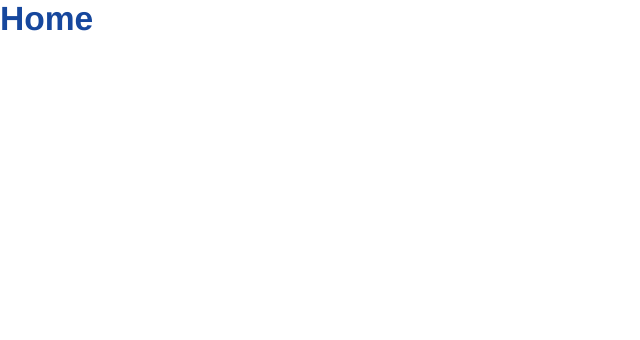
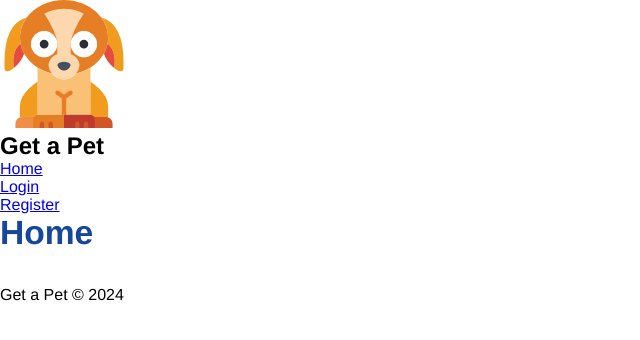
Before and after one commit to Renanpacheco/get_a_pet_front, a React (Create React App) app: page / in a window 1280 px wide. Shown: the top 340 px of the page, without its empty margins (0-640 px from the left). Built offline with nearby package versions, Linux system fonts and the light colour scheme.

Commit message:
add navbar and footer

```diff
--- a/src/App.js
+++ b/src/App.js
@@ -1,10 +1,16 @@
 import { BrowserRouter as Router, Routes, Route} from "react-router-dom";
+
+/* components */
+import Navbar from "./components/layout/Navbar"
+import Footer from "./components/layout/Footer";
+/* pages */
 import Home from "./components/pages/Home";
 import Login from "./components/pages/Auth/Login";
 import Register from "./components/pages/Auth/Register";
 function App() {
   return (
     <Router>
+      <Navbar />
       <Routes>
         <Route path="/" element={<Home />} />
 
@@ -12,6 +18,7 @@
 
         <Route path="/login" element={<Login />} />
       </Routes>
+      <Footer />
     </Router>
   );
 }
--- /dev/null
+++ b/src/components/layout/Footer.js
@@ -0,0 +1,9 @@
+function Home(){
+    return (
+        <footer>
+            <p><span className="bold">Get a Pet</span> &copy; 2024</p>
+        </footer>
+    )
+
+}
+export default Home
--- /dev/null
+++ b/src/components/layout/Navbar.js
@@ -0,0 +1,26 @@
+import {Link} from 'react-router-dom'
+import Logo from "../../assets/logo.png"
+
+function Home(){
+    return (
+        <nav>
+            <div>
+                <img src={Logo} alt='Get a pet' />
+                <h2>Get a Pet</h2>
+            </div>
+            <ul>
+                <li>
+                    <Link to="/">Home</Link>
+                </li>
+                <li>
+                    <Link to="/login">Login</Link>
+                </li>
+                <li>
+                    <Link to="/register">Register</Link>
+                </li>
+            </ul>
+        </nav>
+    )
+
+}
+export default Home
```
